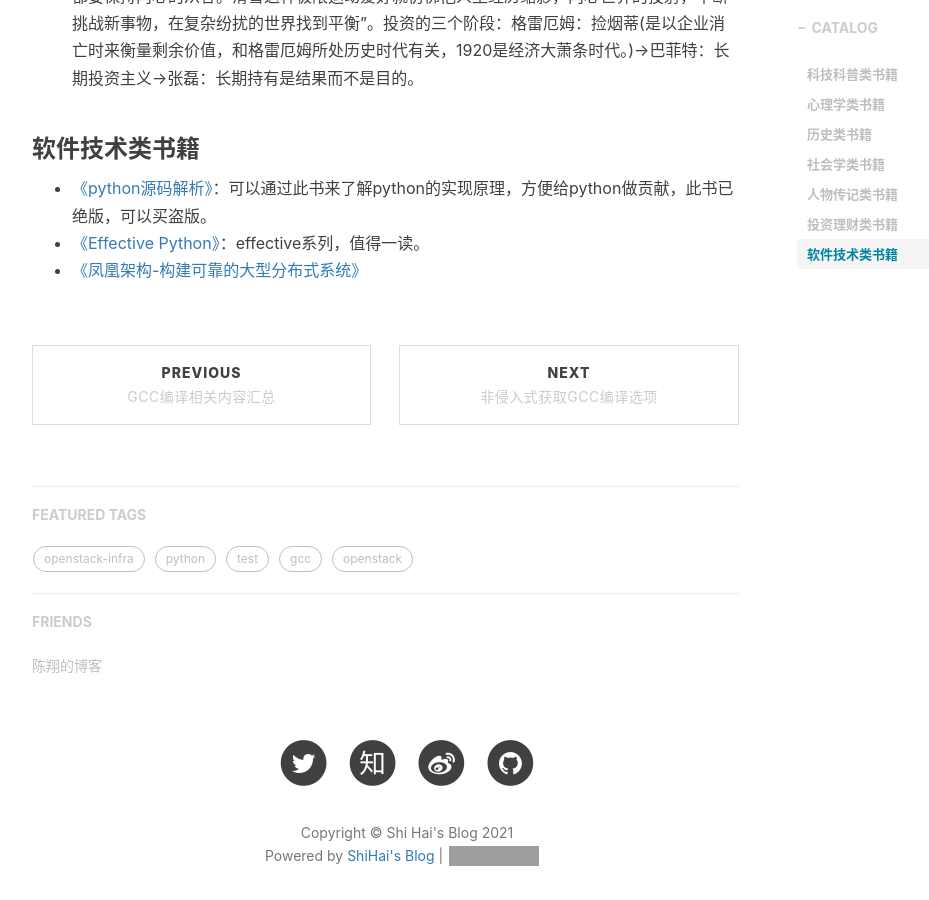
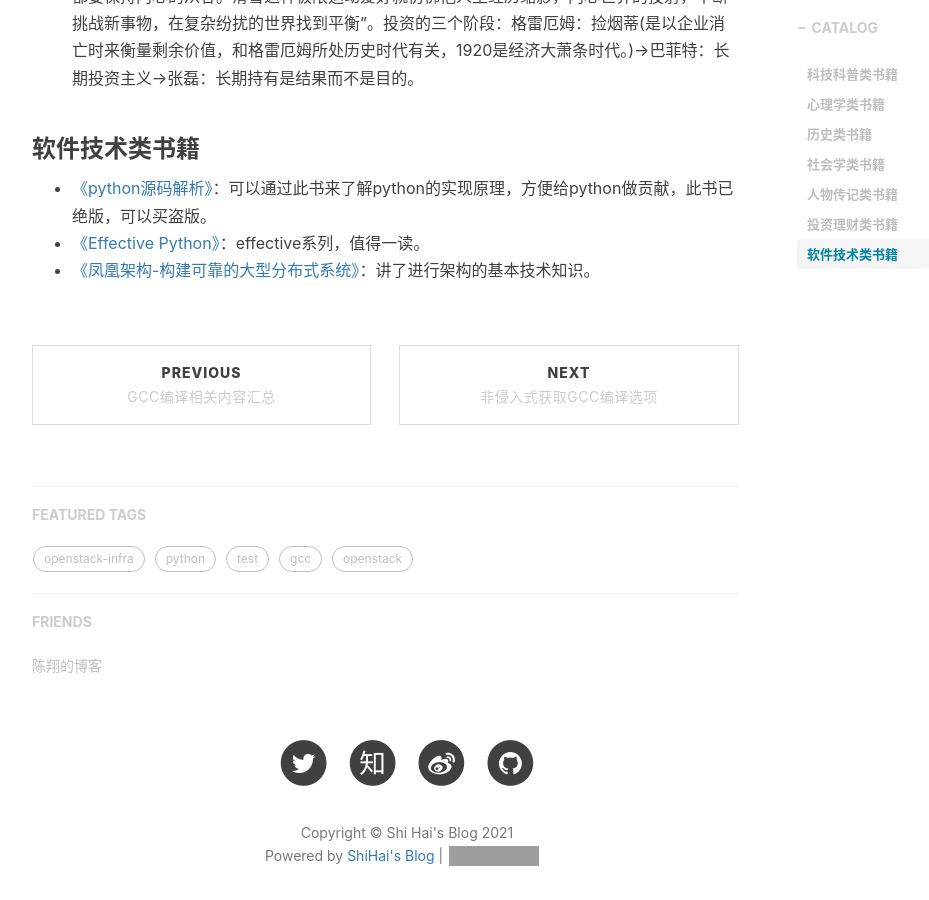
Before and after one commit to shihai1991/shihai1991.github.io, a Jekyll site: the page built from _posts/2021-11-23-个人阅读书单推荐.md, in a window 1280 px wide and 900 px high, scrolled down 1486 px. Shown: the whole window, without its empty margins (233-1162 px from the left). Built offline with Jekyll 4.4.1, drawn with Linux system fonts in a browser that asks for light colours; nearby versions of some CDN libraries; comment, search, counter and statistics services are not loaded; grey boxes are pictures that could not be loaded.

Commit message:
Update 2021-11-23-个人阅读书单推荐.md

```diff
--- a/_posts/2021-11-23-个人阅读书单推荐.md
+++ b/_posts/2021-11-23-个人阅读书单推荐.md
@@ -33,4 +33,4 @@ excerpt: null
 ### 软件技术类书籍
 - [《python源码解析》](https://book.douban.com/subject/3117898/)：可以通过此书来了解python的实现原理，方便给python做贡献，此书已绝版，可以买盗版。
 - [《Effective Python》](https://book.douban.com/subject/26709315/)：effective系列，值得一读。
-- [《凤凰架构-构建可靠的大型分布式系统》](https://icyfenix.cn/)
+- [《凤凰架构-构建可靠的大型分布式系统》](https://icyfenix.cn/)：讲了进行架构的基本技术知识。
```
